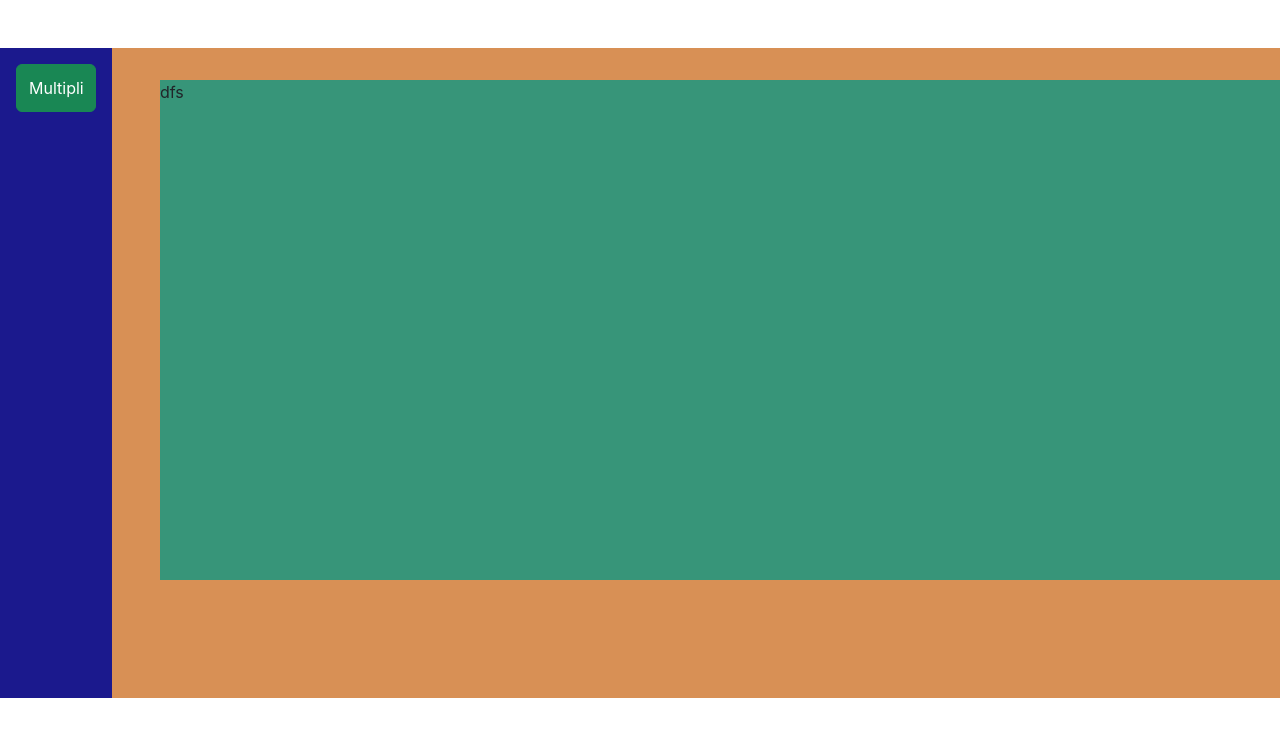
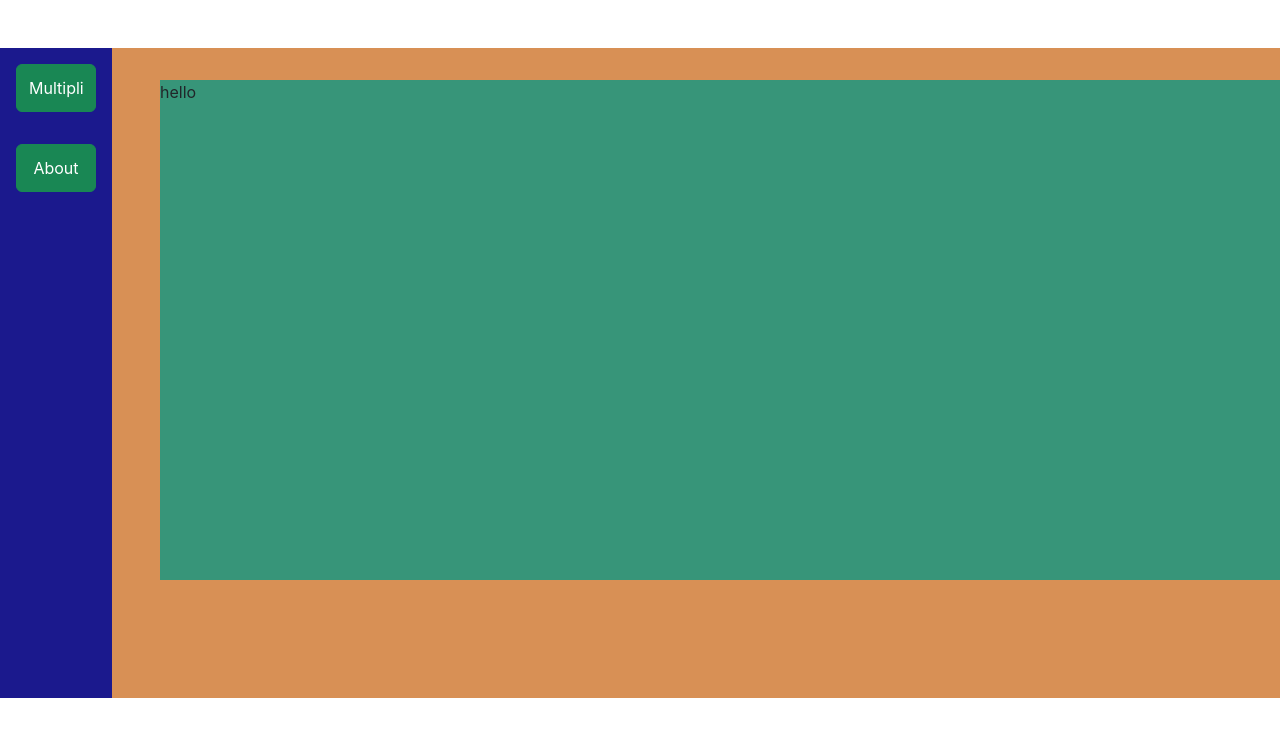
Before and after one commit to kambehba/YourProjectLab, a React (Create React App) app in the folder your-project-lab/: page / in a window 1280 px wide. Shown: the top 736 px of the page. Built offline with nearby package versions, Linux system fonts and the light colour scheme; the HTML template or start-up script is replaced by a standard one.

Commit message:
Update App.js

```diff
--- a/your-project-lab/src/App.js
+++ b/your-project-lab/src/App.js
@@ -1,5 +1,5 @@
 
-import React from "react";
+import React,{useState} from "react";
 import ButtonGroup from "react-bootstrap/ButtonGroup";
 import Button from "react-bootstrap/Button";
 
@@ -7,6 +7,16 @@ import './App.css';
 
 
 function App() {
+  const [temp, setTemp] = useState("hello");
+
+
+  const showMultipli = () => {
+
+    setTemp("hello from multipli");
+    // alert("You are in Multipli")
+
+
+  }
 
 
 
@@ -17,11 +27,13 @@ function App() {
       <div className="s4">
 
       <div className="s3">
-      <Button className="s5" variant="success">Multipli</Button>
+      <Button onClick= {showMultipli} className="s5" variant="success">Multipli</Button>
+      <Button className="s5" variant="success">About</Button>
 
       </div>
       <div className="s2">
-        dfs
+        {temp}
+
       </div>
 
 
```
